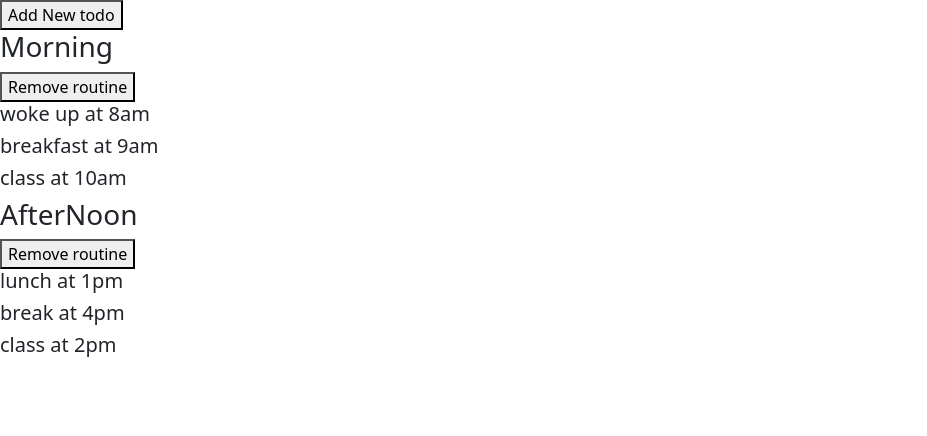
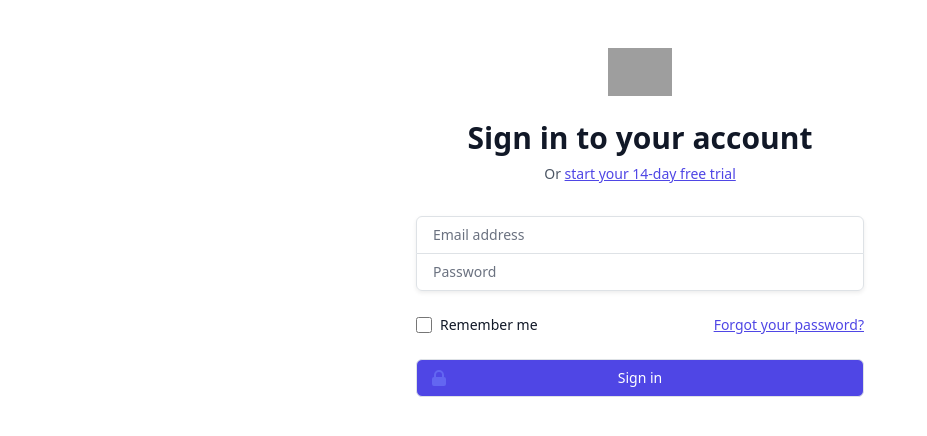
Before and after one commit to saiDev1999/5R_React_Class, a React (Create React App) app: page / in a window 1280 px wide. Shown: the top 436 px of the page, without its empty margins (0-927 px from the left). Built offline with nearby package versions, Linux system fonts and the light colour scheme; grey boxes are pictures that could not be loaded.

Commit message:
Forms in react uncontrolled way

```diff
--- a/package.json
+++ b/package.json
@@ -3,6 +3,7 @@
   "version": "0.1.0",
   "private": true,
   "dependencies": {
+    "@heroicons/react": "^1.0.6",
     "@testing-library/jest-dom": "^5.17.0",
     "@testing-library/react": "^13.4.0",
     "@testing-library/user-event": "^13.5.0",
@@ -38,5 +39,8 @@
       "last 1 firefox version",
       "last 1 safari version"
     ]
+  },
+  "devDependencies": {
+    "tailwindcss": "^3.4.4"
   }
 }
--- a/src/App.js
+++ b/src/App.js
@@ -13,6 +13,7 @@
 import CircleComponent from "./components/class-components/circleTask/circles.js";
 import UseStateExample from "./components/funtionalHooks/useState/useStateEx.js";
 import TodoComponent from "./components/funtionalHooks/useState/todo.js";
+import Form from "./components/forms/uncontrolled/form.js";
 
 const App = () => {
   const isLogin = true;
@@ -39,7 +40,9 @@
       {/* <ParentComponent /> */}
       {/* <CircleComponent /> */}
       {/* <UseStateExample /> */}
-      <TodoComponent />
+
+      {/* <h1 className="text-3xl font-bold underline">Hello world!</h1> */}
+      <Form />
     </div>
   );
 };
--- /dev/null
+++ b/src/components/forms/uncontrolled/form.js
@@ -0,0 +1,148 @@
+import { LockClosedIcon } from "@heroicons/react/solid";
+import { useRef } from "react";
+
+export default function Form() {
+  const emailRef = useRef();
+  const passwordRef = useRef();
+  const rememberMeRef = useRef();
+
+  const handleSubmit = (event) => {
+    event.preventDefault();
+    const email = emailRef.current.value;
+    const password = passwordRef.current.value;
+    const remember = rememberMeRef.current.checked;
+
+    if (email && password) {
+      asynPostCall(email, password);
+    }
+  };
+
+  const asynPostCall = (email, password) => {
+    fetch("https://dummyjson.com/auth/login", {
+      method: "POST",
+      headers: { "Content-Type": "application/json" },
+      body: JSON.stringify({
+        username: email,
+        password: password,
+        expiresInMins: 30, // optional, defaults to 60
+      }),
+    })
+      .then((res) => res.json())
+      .then(console.log);
+  };
+  return (
+    <div className="min-h-full flex items-center justify-center py-12 px-4 sm:px-6 lg:px-8">
+      <div className="max-w-md w-full space-y-8">
+        <div>
+          <img
+            className="mx-auto h-12 w-auto"
+            src="https://tailwindui.com/img/logos/workflow-mark-indigo-600.svg"
+            alt="Workflow"
+          />
+          <h2 className="mt-6 text-center text-3xl font-extrabold text-gray-900">
+            Sign in to your account
+          </h2>
+          <p className="mt-2 text-center text-sm text-gray-600">
+            Or{" "}
+            <a
+              href="#"
+              className="font-medium text-indigo-600 hover:text-indigo-500"
+            >
+              start your 14-day free trial
+            </a>
+          </p>
+        </div>
+        <form className="mt-8 space-y-6" onSubmit={handleSubmit}>
+          <input type="hidden" name="remember" defaultValue="true" />
+          <div className="rounded-md shadow-sm -space-y-px">
+            <div>
+              <label htmlFor="email-address" className="sr-only">
+                Email address
+              </label>
+              <input
+                id="email-address"
+                name="email"
+                type="email"
+                autoComplete="email"
+                required
+                ref={emailRef}
+                className="appearance-none rounded-none relative block
+                  w-full px-3 py-2 border border-gray-300
+                  placeholder-gray-500 text-gray-900 rounded-t-md
+                  focus:outline-none focus:ring-indigo-500
+                  focus:border-indigo-500 focus:z-10 sm:text-sm"
+                placeholder="Email address"
+              />
+            </div>
+            <div>
+              <label htmlFor="password" className="sr-only">
+                Password
+              </label>
+              <input
+                id="password"
+                name="password"
+                type="password"
+                autoComplete="current-password"
+                required
+                ref={passwordRef}
+                className="appearance-none rounded-none relative block
+                  w-full px-3 py-2 border border-gray-300
+                  placeholder-gray-500 text-gray-900 rounded-b-md
+                  focus:outline-none focus:ring-indigo-500
+                  focus:border-indigo-500 focus:z-10 sm:text-sm"
+                placeholder="Password"
+              />
+            </div>
+          </div>
+
+          <div className="flex items-center justify-between">
+            <div className="flex items-center">
+              <input
+                id="remember-me"
+                name="remember-me"
+                type="checkbox"
+                ref={rememberMeRef}
+                className="h-4 w-4 text-indigo-600 focus:ring-indigo-500
+                  border-gray-300 rounded"
+              />
+              <label
+                htmlFor="remember-me"
+                className="ml-2 block text-sm text-gray-900"
+              >
+                Remember me
+              </label>
+            </div>
+
+            <div className="text-sm">
+              <a
+                href="#"
+                className="font-medium text-indigo-600 hover:text-indigo-500"
+              >
+                Forgot your password?
+              </a>
+            </div>
+          </div>
+
+          <div>
+            <button
+              type="submit"
+              className="group relative w-full flex justify-center
+                py-2 px-4 border border-transparent text-sm font-medium
+                rounded-md text-white bg-indigo-600 hover:bg-indigo-700
+                focus:outline-none focus:ring-2 focus:ring-offset-2
+                focus:ring-indigo-500"
+            >
+              <span className="absolute left-0 inset-y-0 flex items-center pl-3">
+                <LockClosedIcon
+                  className="h-5 w-5 text-indigo-500 group-hover:text-indigo-400"
+                  aria-hidden="true"
+                />
+              </span>
+              Sign in
+            </button>
+          </div>
+        </form>
+      </div>
+    </div>
+  );
+}
--- a/src/components/funtionalHooks/useState/useStateEx.js
+++ b/src/components/funtionalHooks/useState/useStateEx.js
@@ -8,6 +8,7 @@
     switch (type) {
       case "INCREMENT":
         setCount((count) => count + scale);
+
         break;
       case "DECREMENT":
         if (count > 0) {
--- a/src/index.css
+++ b/src/index.css
@@ -1,19 +1,3 @@
-body {
-  margin: 0;
-  font-family: -apple-system, BlinkMacSystemFont, 'Segoe UI', 'Roboto', 'Oxygen',
-    'Ubuntu', 'Cantarell', 'Fira Sans', 'Droid Sans', 'Helvetica Neue',
-    sans-serif;
-  -webkit-font-smoothing: antialiased;
-  -moz-osx-font-smoothing: grayscale;
-}
-
-code {
-  font-family: source-code-pro, Menlo, Monaco, Consolas, 'Courier New',
-    monospace;
-}
-
-.buttonText{
-  color: "green";
-  background-color: red;
-
-}
+@tailwind base;
+@tailwind components;
+@tailwind utilities;
--- /dev/null
+++ b/tailwind.config.js
@@ -0,0 +1,8 @@
+/** @type {import('tailwindcss').Config} */
+module.exports = {
+  content: ["./src/**/*.{js,jsx,ts,tsx}"],
+  theme: {
+    extend: {},
+  },
+  plugins: [],
+};
```
Also changed, not shown: 2 other files (tests, documents, lock files or other folders).
